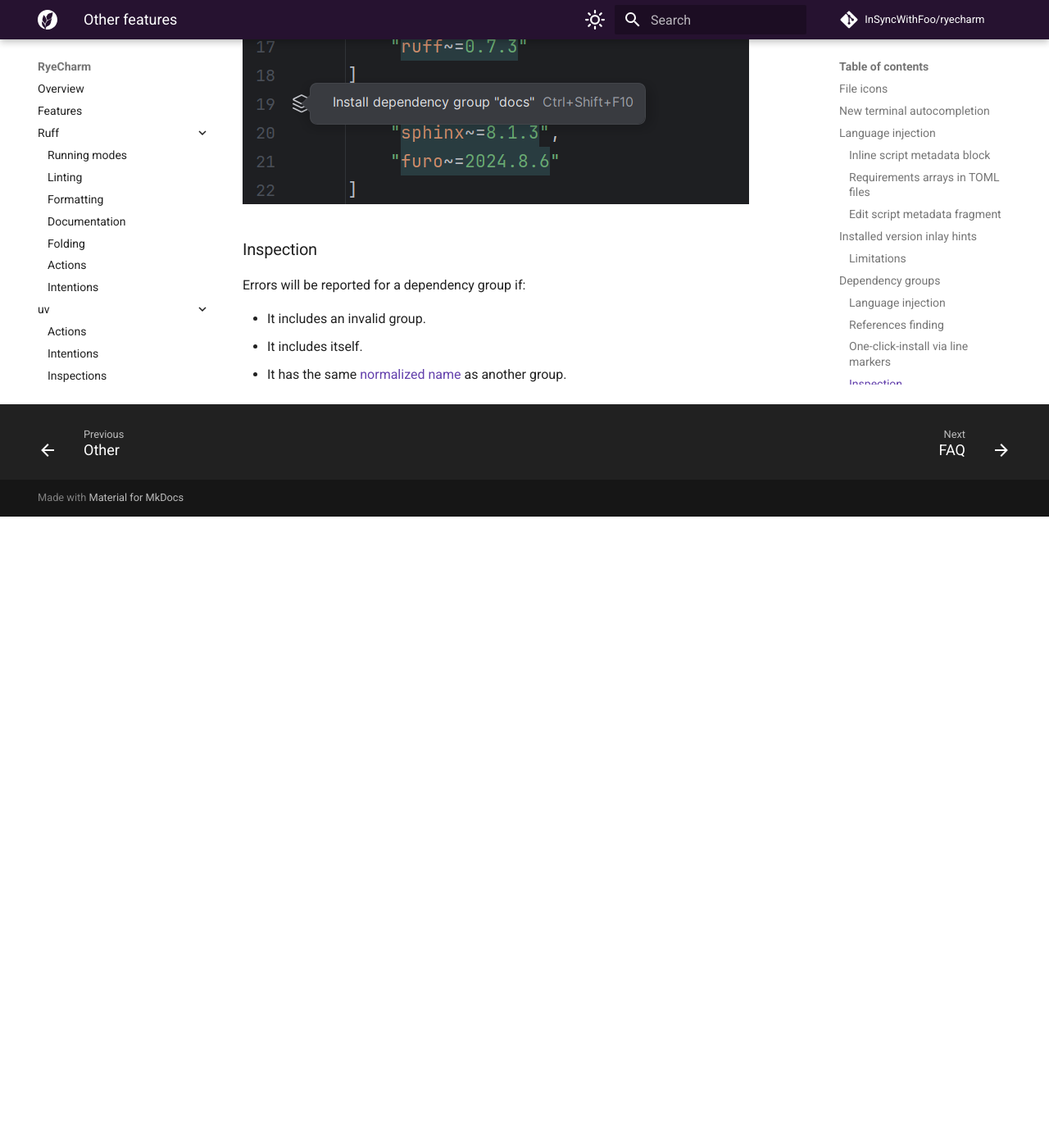
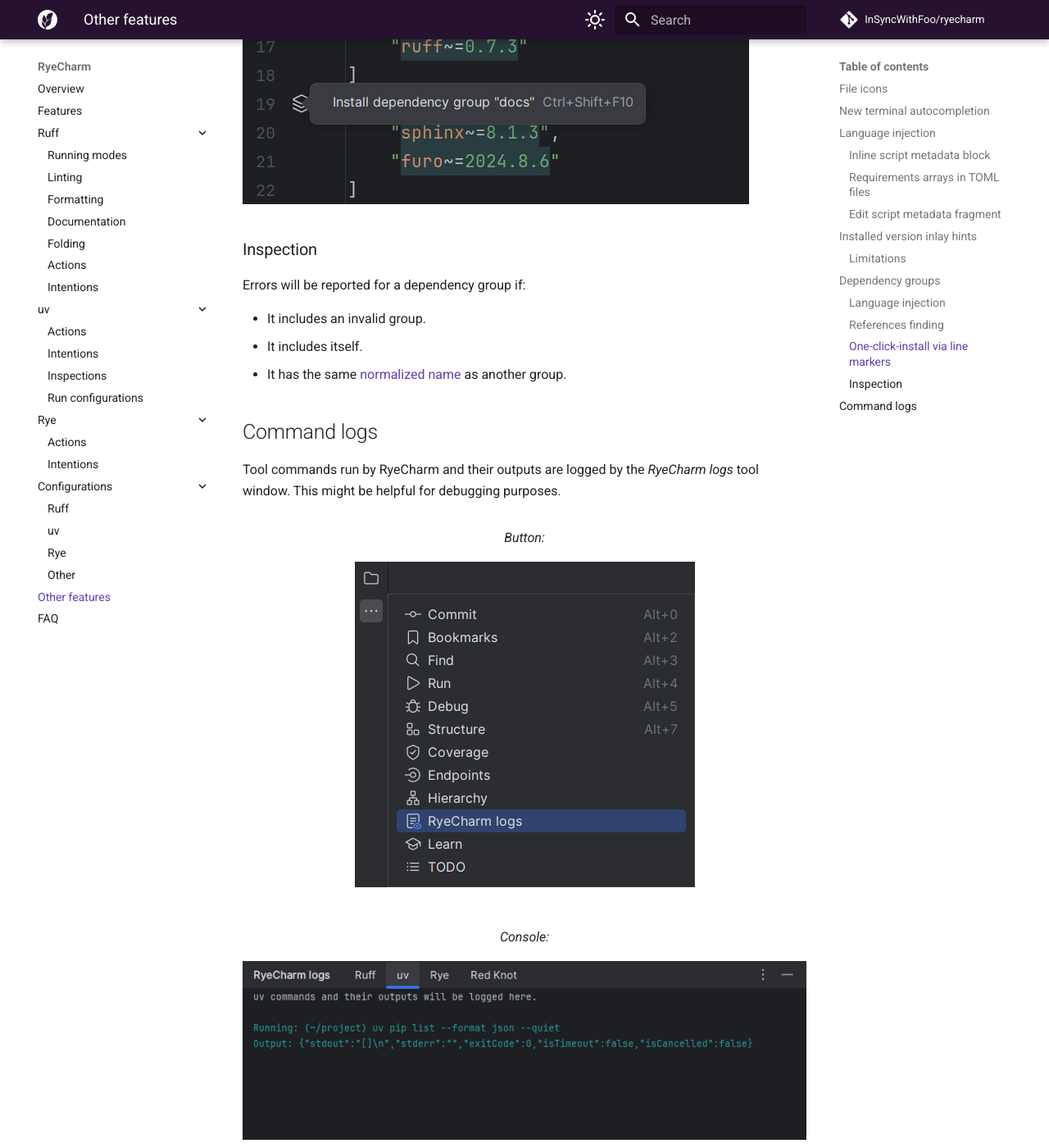
Before and after one commit to InSyncWithFoo/ryecharm, an MkDocs documentation site: the page built from docs/other-features.md, in a window 1280 px wide and 1400 px high, scrolled down 6086 px. Shown: the whole window at 82% size. Built offline with MkDocs 1.6.1 and Material for MkDocs 9.7.7, drawn with Linux system fonts in a browser that asks for light colours; comment, search, counter and statistics services are not loaded; before the commit the page ends 6716 px from its top, so only the background shows below that.

```diff
--- a/docs/other-features.md
+++ b/docs/other-features.md
@@ -168,6 +168,23 @@ Errors will be reported for a dependency group if:
 * It has the same [normalized name][12] as another group.
 
 
+## Command logs
+
+Tool commands run by RyeCharm and their outputs are logged
+by the <i>RyeCharm logs</i> tool window.
+This might be helpful for debugging purposes.
+
+<figure markdown="1">
+  <figcaption>Button:</figcaption>
+  ![](./assets/features-logging-tool-window-demo-action.png)
+</figure>
+
+<figure markdown="1">
+  <figcaption>Console:</figcaption>
+  ![](./assets/features-logging-tool-window-demo-console.png)
+</figure>
+
+
   [1]: https://www.jetbrains.com/help/pycharm/project-tool-window.html
   [2]: https://www.jetbrains.com/help/pycharm/settings-editor-tabs.html#Settings_Editor_Tabs.topic
   [3]: https://www.jetbrains.com/help/pycharm/part-4-using-the-navigation-bar.html
--- a/mkdocs.yaml
+++ b/mkdocs.yaml
@@ -85,6 +85,7 @@ nav:
     - Actions: uv/actions.md
     - Intentions: uv/intentions.md
     - Inspections: uv/inspections.md
+    - Run configurations: uv/run-configurations.md
   - Rye:
     - Rye integration: rye/index.md
     - Actions: rye/actions.md
```
Also changed, not shown: CHANGELOG.md (+65 -1 lines), CHANGELOG_CODE.md (+12 -1 lines), docs/configurations/ruff.md (+8 -0 lines), docs/uv/run-configurations.md (added, +16 -0 lines), docs/assets/features-logging-tool-window-demo-action.png (added), docs/assets/features-logging-tool-window-demo-console.png (added), docs/assets/uv-run-configurations-demo-custom-task-dialog.png (added), 2 other files.
